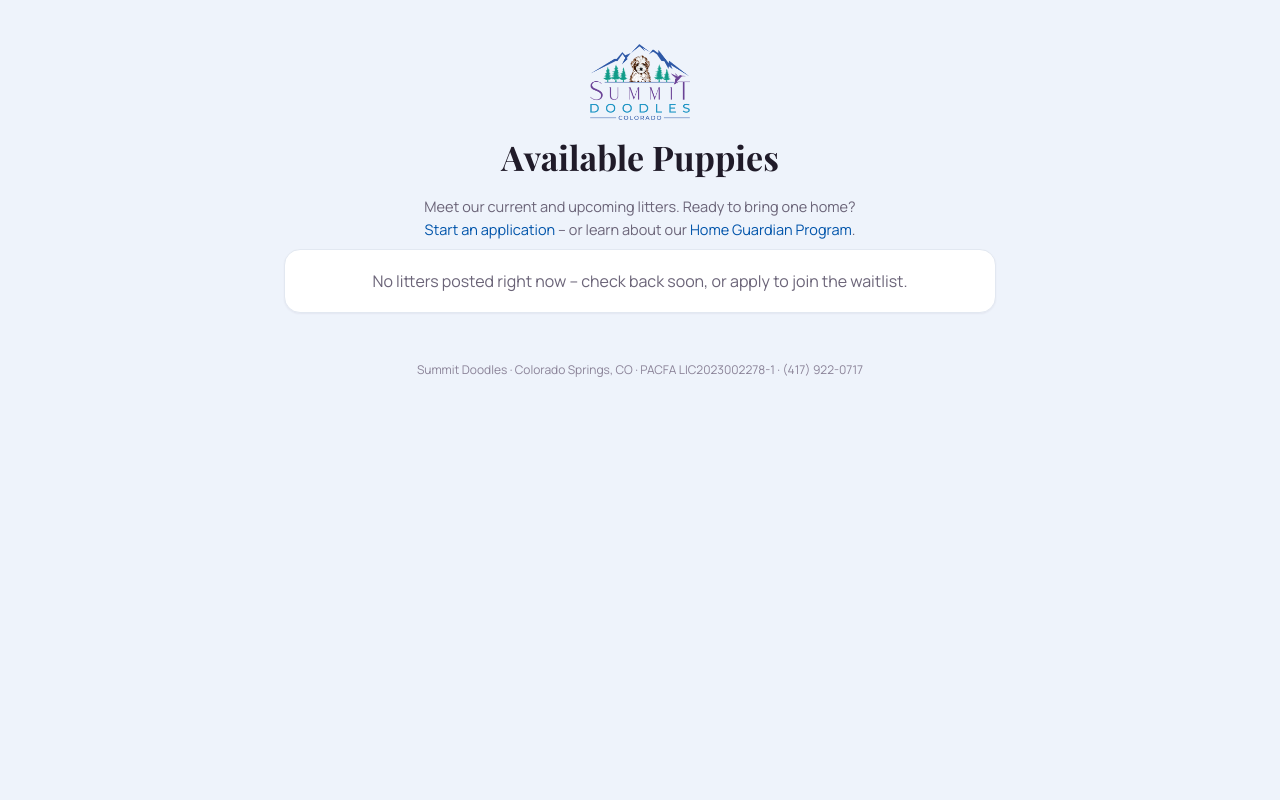
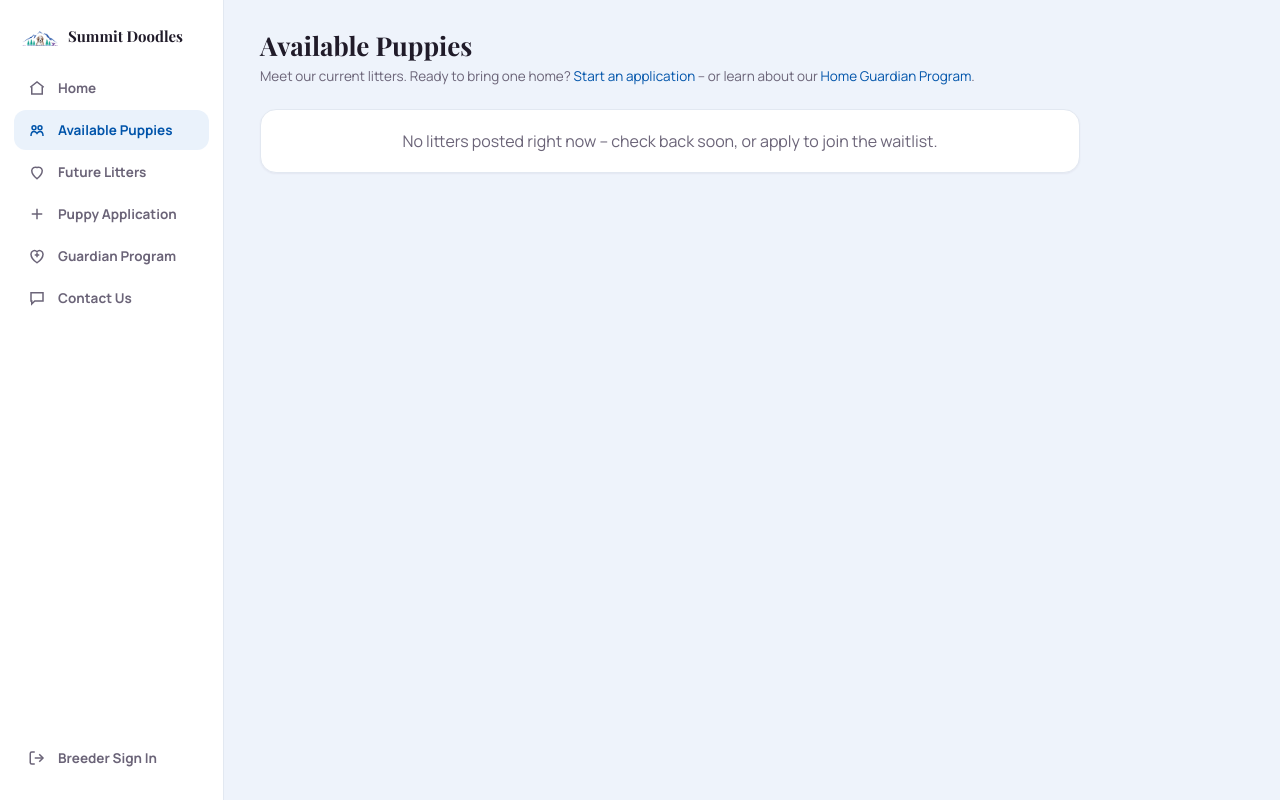
Before and after one commit to faceoff0417/summit-doodles-app, a Flask app: page /puppies in a window 1280 px wide. Run offline with Flask 3, Linux system fonts and the light colour scheme; data that the repository does not hold is empty.

Commit message:
Unify all public pages under one shared sidebar shell (Home, Available Puppies, Future Litters, Application, Guardian Program, Contact)

```diff
--- a/app.py
+++ b/app.py
@@ -158,8 +158,10 @@ def logout():
 
 
 @app.route("/")
-def index():
-    return redirect(url_for("dashboard") if session.get("is_admin") else url_for("login"))
+def public_home():
+    if session.get("is_admin"):
+        return redirect(url_for("dashboard"))
+    return render_template("public_home.html", pub_active="home")
 
 
 # --------------------------------------------------------------- dashboard --
@@ -828,7 +830,7 @@ def guardian_public():
         "SELECT * FROM dogs WHERE role='Guardian Home' ORDER BY name"
     ).fetchall()
     conn.close()
-    return render_template("guardian.html", guardians=guardians)
+    return render_template("guardian.html", guardians=guardians, pub_active="guardian")
 
 
 # --------------------------------------------------------- public puppy listings --
@@ -836,7 +838,7 @@ def guardian_public():
 def puppies_public():
     conn = get_db()
     litters = conn.execute("""
-        SELECT * FROM litters WHERE status IN ('Reserving','Whelped','Expecting') ORDER BY dob IS NULL, dob DESC
+        SELECT * FROM litters WHERE status IN ('Reserving','Whelped') ORDER BY dob IS NULL, dob DESC
     """).fetchall()
     litter_puppies = {}
     for l in litters:
@@ -844,7 +846,19 @@ def puppies_public():
             "SELECT * FROM puppies WHERE litter_id=? ORDER BY status, name", (l["id"],)
         ).fetchall()
     conn.close()
-    return render_template("puppies_public.html", litters=litters, litter_puppies=litter_puppies)
+    return render_template("puppies_public.html", litters=litters, litter_puppies=litter_puppies,
+                            pub_active="puppies")
+
+
+# ----------------------------------------------------------- future litters --
+@app.route("/future-litters")
+def future_litters_public():
+    conn = get_db()
+    litters = conn.execute("""
+        SELECT * FROM litters WHERE status IN ('Planned','Expecting') ORDER BY bred_date IS NULL, bred_date
+    """).fetchall()
+    conn.close()
+    return render_template("future_litters_public.html", litters=litters, pub_active="future")
 
 
 # ------------------------------------------------------------- applications --
@@ -882,12 +896,13 @@ def apply():
     conn.close()
     puppy_choices = [PUPPY_CHOICE_LABEL.format(litter=r["litter_name"], name=r["name"],
                                                 sex=r["sex"], color=r["color"]) for r in puppy_rows]
-    return render_template("apply.html", puppy_choices=puppy_choices, today=datetime.date.today().isoformat())
+    return render_template("apply.html", puppy_choices=puppy_choices, today=datetime.date.today().isoformat(),
+                            pub_active="apply")
 
 
 @app.route("/apply/thanks")
 def apply_thanks():
-    return render_template("apply_thanks.html")
+    return render_template("apply_thanks.html", pub_active="apply")
 
 
 @app.route("/applications")
@@ -937,12 +952,12 @@ def contact():
         conn.commit()
         conn.close()
         return redirect(url_for("contact_thanks"))
-    return render_template("contact.html")
+    return render_template("contact.html", pub_active="contact")
 
 
 @app.route("/contact/thanks")
 def contact_thanks():
-    return render_template("contact_thanks.html")
+    return render_template("contact_thanks.html", pub_active="contact")
 
 
 @app.route("/contacts")
--- a/templates/apply_thanks.html
+++ b/templates/apply_thanks.html
@@ -1,12 +1,12 @@
-{% extends "public_base.html" %}
+{% extends "public_shell.html" %}
 {% block title %}Thank you -- Summit Doodles{% endblock %}
-{% block content %}
+{% block pubcontent %}
 <div class="card card-pad" style="text-align:center; padding:48px 24px;">
   <svg width="40" height="40" viewBox="0 0 24 24" fill="none" stroke="#00AB8E" stroke-width="1.8" style="margin:0 auto;"><circle cx="12" cy="12" r="10"/><path d="M8 12 L11 15 L16 9"/></svg>
   <h1 style="font-size:22px; margin-top:16px;">Thank you!</h1>
   <p style="color:var(--muted); font-size:14px; margin-top:8px; max-width:44ch; margin-left:auto; margin-right:auto; line-height:1.6;">
     Your application has been received. Tom &amp; Tara typically respond within 1-2 business days -- keep an eye on your inbox (and text messages, if that's your preference).
   </p>
-  <a class="btn btn-secondary" style="margin-top:20px;" href="{{ url_for('apply') }}">Back to the application</a>
+  <a class="btn btn-secondary" style="margin-top:20px;" href="{{ url_for('puppies_public') }}">Browse available puppies</a>
 </div>
 {% endblock %}
--- a/templates/contact_thanks.html
+++ b/templates/contact_thanks.html
@@ -1,6 +1,6 @@
-{% extends "public_base.html" %}
+{% extends "public_shell.html" %}
 {% block title %}Thank you -- Summit Doodles{% endblock %}
-{% block content %}
+{% block pubcontent %}
 <div class="card card-pad" style="text-align:center; padding:48px 24px;">
   <svg width="40" height="40" viewBox="0 0 24 24" fill="none" stroke="#00AB8E" stroke-width="1.8" style="margin:0 auto;"><circle cx="12" cy="12" r="10"/><path d="M8 12 L11 15 L16 9"/></svg>
   <h1 style="font-size:22px; margin-top:16px;">Message sent!</h1>
--- /dev/null
+++ b/templates/public_shell.html
@@ -0,0 +1,56 @@
+{% extends "base.html" %}
+{% block body %}
+<div class="shell">
+  <aside class="sidebar">
+    <div class="brand">
+      <img src="{{ url_for('static', filename='img/logo-icon.png') }}" alt="Summit Doodles">
+      <span class="brand-name">Summit Doodles</span>
+    </div>
+
+    <a class="navitem {% if pub_active=='home' %}active{% endif %}" href="{{ url_for('public_home') }}">
+      <svg width="18" height="18" viewBox="0 0 24 24" fill="none" stroke="currentColor" stroke-width="2"><path d="M3 11 L12 4 L21 11"/><path d="M5 10 V20 H19 V10"/></svg>
+      Home
+    </a>
+    <a class="navitem {% if pub_active=='puppies' %}active{% endif %}" href="{{ url_for('puppies_public') }}">
+      <svg width="18" height="18" viewBox="0 0 24 24" fill="none" stroke="currentColor" stroke-width="2"><circle cx="8" cy="9" r="2.6"/><circle cx="16" cy="9" r="2.6"/><path d="M4 20 C4 16 6 14 8 14 C10 14 11 15 12 16.5 C13 15 14 14 16 14 C18 14 20 16 20 20"/></svg>
+      Available Puppies
+    </a>
+    <a class="navitem {% if pub_active=='future' %}active{% endif %}" href="{{ url_for('future_litters_public') }}">
+      <svg width="18" height="18" viewBox="0 0 24 24" fill="none" stroke="currentColor" stroke-width="2"><path d="M12 21 C12 21 5 15.5 5 10 A5 5 0 0 1 12 6 A5 5 0 0 1 19 10 C19 15.5 12 21 12 21 Z"/></svg>
+      Future Litters
+    </a>
+    <a class="navitem {% if pub_active=='apply' %}active{% endif %}" href="{{ url_for('apply') }}">
+      <svg width="18" height="18" viewBox="0 0 24 24" fill="none" stroke="currentColor" stroke-width="2"><path d="M12 5 V19 M5 12 H19"/></svg>
+      Puppy Application
+    </a>
+    <a class="navitem {% if pub_active=='guardian' %}active{% endif %}" href="{{ url_for('guardian_public') }}">
+      <svg width="18" height="18" viewBox="0 0 24 24" fill="none" stroke="currentColor" stroke-width="2"><path d="M12 21 C12 21 4 15.5 4 9.5 A4.5 4.5 0 0 1 12 6.5 A4.5 4.5 0 0 1 20 9.5 C20 15.5 12 21 12 21 Z"/><path d="M9 10.5 H15 M12 7.5 V13.5"/></svg>
+      Guardian Program
+    </a>
+    <a class="navitem {% if pub_active=='contact' %}active{% endif %}" href="{{ url_for('contact') }}">
+      <svg width="18" height="18" viewBox="0 0 24 24" fill="none" stroke="currentColor" stroke-width="2"><path d="M4 5 H20 V16 H9 L5 20 V16 H4 Z"/></svg>
+      Contact Us
+    </a>
+
+    <div class="sidebar-spacer"></div>
+
+    <a class="navitem" href="{{ url_for('login') }}">
+      <svg width="18" height="18" viewBox="0 0 24 24" fill="none" stroke="currentColor" stroke-width="2"><path d="M15 7 L20 12 L15 17"/><path d="M20 12 H9"/><path d="M9 4 H5 a2 2 0 0 0 -2 2 V18 a2 2 0 0 0 2 2 H9"/></svg>
+      Breeder Sign In
+    </a>
+  </aside>
+
+  <main class="main">
+    <div style="max-width:820px;">
+      {% with messages = get_flashed_messages(with_categories=true) %}
+        {% if messages %}
+          {% for category, message in messages %}
+            <div class="flash flash-{{ category }}">{{ message }}</div>
+          {% endfor %}
+        {% endif %}
+      {% endwith %}
+      {% block pubcontent %}{% endblock %}
+    </div>
+  </main>
+</div>
+{% endblock %}
--- a/templates/puppies_public.html
+++ b/templates/puppies_public.html
@@ -1,9 +1,9 @@
-{% extends "public_base.html" %}
+{% extends "public_shell.html" %}
 {% block title %}Available Puppies -- Summit Doodles{% endblock %}
-{% block content %}
-<div class="public-header" style="padding-top:0;">
-  <h1>Available Puppies</h1>
-  <p>Meet our current and upcoming litters. Ready to bring one home? <a href="{{ url_for('apply') }}">Start an application</a> -- or learn about our <a href="{{ url_for('guardian_public') }}">Home Guardian Program</a>.</p>
+{% block pubcontent %}
+<div class="page-head" style="display:block;">
+  <h1 style="font-size:26px;">Available Puppies</h1>
+  <div class="sub">Meet our current litters. Ready to bring one home? <a href="{{ url_for('apply') }}">Start an application</a> -- or learn about our <a href="{{ url_for('guardian_public') }}">Home Guardian Program</a>.</div>
 </div>
 
 {% for l in litters %}
```
Also changed, not shown: templates/admin_base.html (+2 -10 lines), templates/apply.html (+5 -5 lines), templates/contact.html (+5 -5 lines), templates/future_litters_public.html (added, +20 -0 lines), templates/guardian.html (+5 -5 lines), templates/public_home.html (added, +37 -0 lines).
